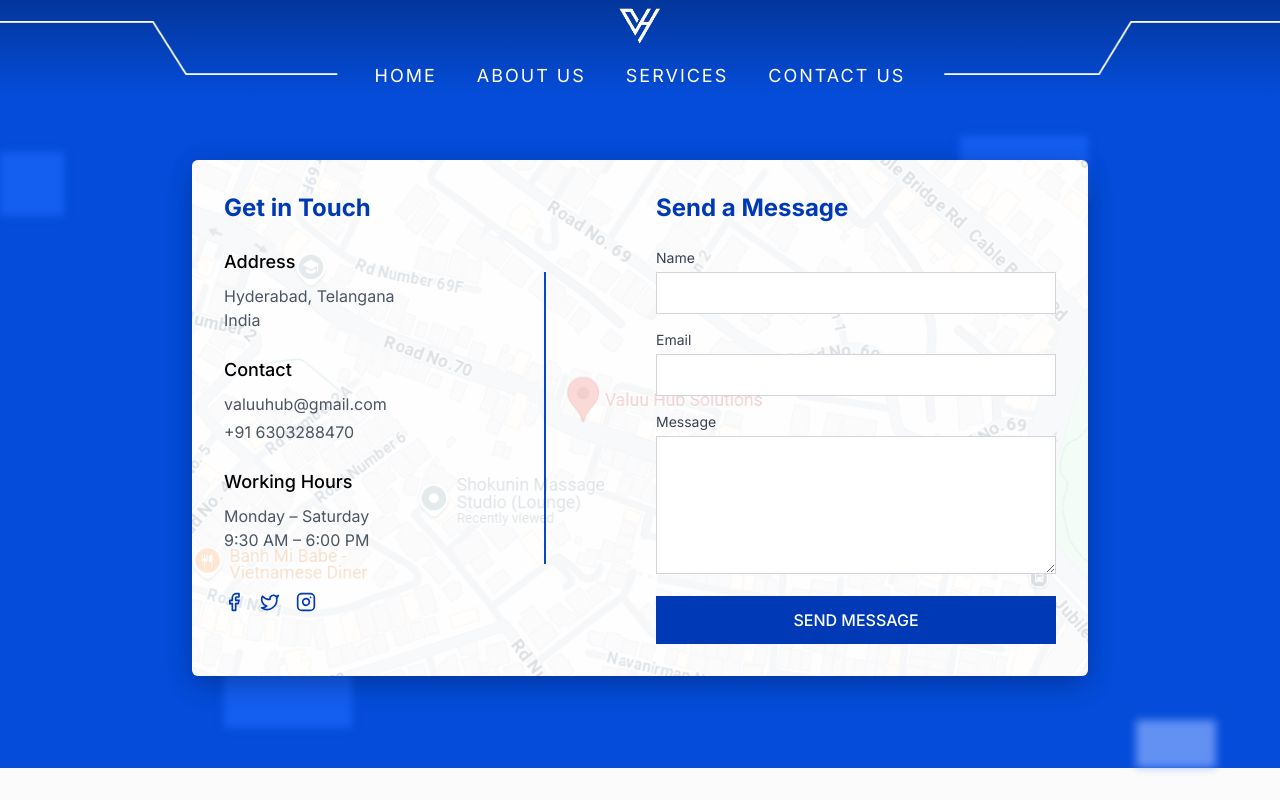
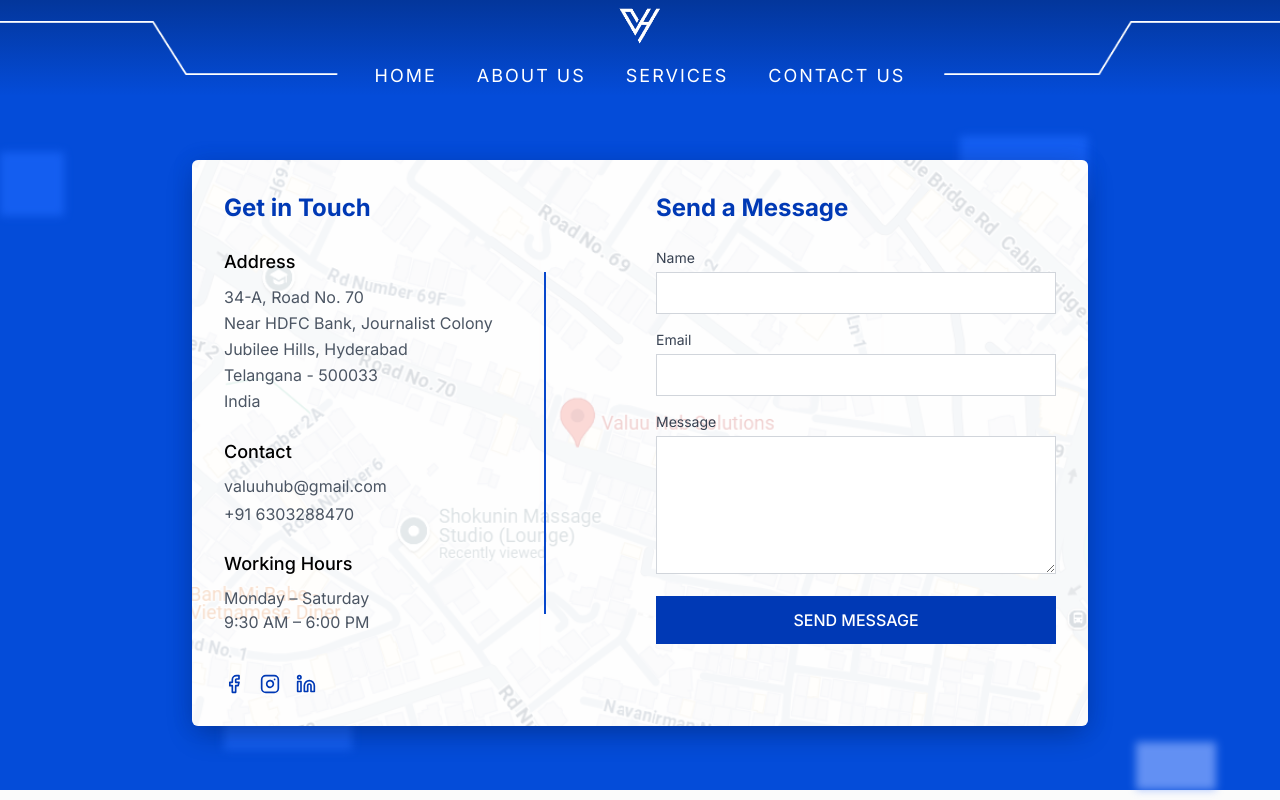
Before and after one commit to manchikanti-varun/ValuuHub, a Next.js app: page /contact in a window 1280 px wide. Shown: the top 800 px of the page. Built offline with nearby package versions, Linux system fonts and the light colour scheme.

Commit message:
contact form

```diff
--- a/app/contact/page.tsx
+++ b/app/contact/page.tsx
@@ -2,7 +2,7 @@
 
 import type React from "react"
 import { useState } from "react"
-import { Facebook, Twitter, Instagram } from "lucide-react"
+import { Instagram, Facebook, Linkedin } from "lucide-react"
 import Navbar from "@/components/navbar"
 import { submitContactForm } from "@/app/actions/contact-form"
 
@@ -84,13 +84,14 @@ export default function ContactPage() {
                                 <div className="space-y-6">
                                     <div>
                                         <h3 className="text-lg font-medium mb-2">Address</h3>
-                                        <p className="text-gray-600">
-                                            Hyderabad, Telangana
-                                            <br />
+                                        <address className="not-italic text-gray-600 leading-relaxed">
+                                            34-A, Road No. 70<br />
+                                            Near HDFC Bank, Journalist Colony<br />
+                                            Jubilee Hills, Hyderabad<br />
+                                            Telangana - 500033<br />
                                             India
-                                        </p>
+                                        </address>
                                     </div>
-
                                     <div>
                                         <h3 className="text-lg font-medium mb-2">Contact</h3>
                                         <p className="text-gray-600 mb-1">valuuhub@gmail.com</p>
@@ -105,10 +106,9 @@ export default function ContactPage() {
                                             9:30 AM – 6:00 PM
                                         </p>
                                     </div>
-
                                     <div className="flex space-x-4 pt-4">
                                         <a
-                                            href="#"
+                                            href="https://www.facebook.com/valuuhubsolut"
                                             target="_blank"
                                             rel="noopener noreferrer"
                                             aria-label="Facebook"
@@ -117,16 +117,7 @@ export default function ContactPage() {
                                             <Facebook size={20} />
                                         </a>
                                         <a
-                                            href="#"
-                                            target="_blank"
-                                            rel="noopener noreferrer"
-                                            aria-label="Twitter"
-                                            className="text-[#0039B5] hover:text-[#1C67FB] transition-colors"
-                                        >
-                                            <Twitter size={20} />
-                                        </a>
-                                        <a
-                                            href="#"
+                                            href="https://www.instagram.com/valuuhub/"
                                             target="_blank"
                                             rel="noopener noreferrer"
                                             aria-label="Instagram"
@@ -134,7 +125,17 @@ export default function ContactPage() {
                                         >
                                             <Instagram size={20} />
                                         </a>
+                                        <a
+                                            href="https://www.linkedin.com/company/valuu-hub-solutions"
+                                            target="_blank"
+                                            rel="noopener noreferrer"
+                                            aria-label="LinkedIn"
+                                            className="text-[#0039B5] hover:text-[#1C67FB] transition-colors"
+                                        >
+                                            <Linkedin size={20} />
+                                        </a>
                                     </div>
+
                                 </div>
                             </div>
 
```
